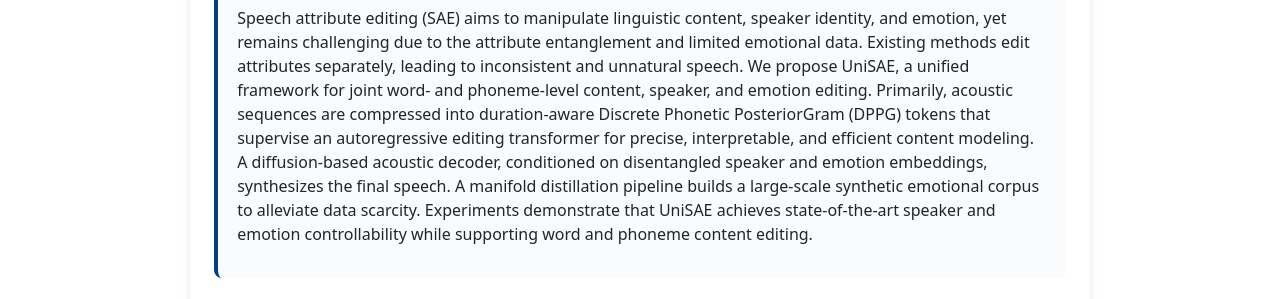
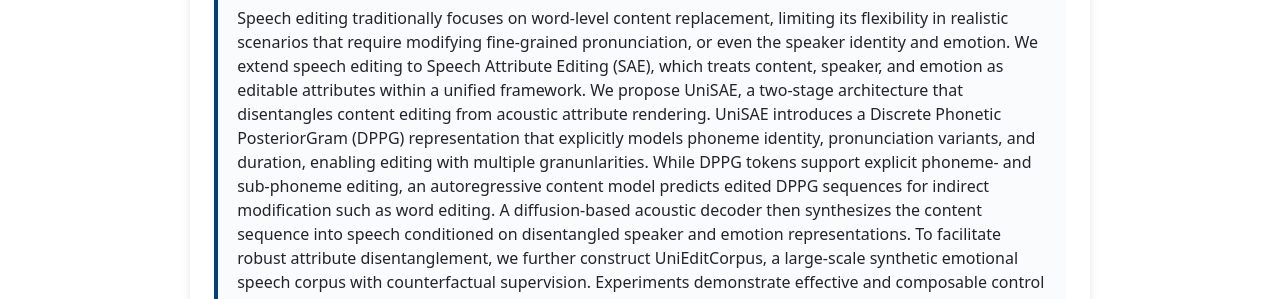
Before and after one commit to anonymous260213/mydemo, a plain HTML site: page index.html in a window 1280 px wide. Shown: the part 363-662 px from the top of the page. Drawn offline with nearby package versions, Linux system fonts and the light colour scheme.

Commit message:
Update index.html

```diff
--- a/index.html
+++ b/index.html
@@ -27,7 +27,7 @@ Low-Level Content <br> via Discrete Phonetic Posteriorgram Modelling </h1>
       <h2>Abstract</h2>
       <div class="abstract">
         <p>
-        Speech attribute editing (SAE) aims to manipulate linguistic content, speaker identity, and emotion, yet remains challenging due to the attribute entanglement and limited emotional data. Existing methods edit attributes separately, leading to inconsistent and unnatural speech. We propose UniSAE, a unified framework for joint word- and phoneme-level content, speaker, and emotion editing. Primarily, acoustic sequences are compressed into duration-aware Discrete Phonetic PosteriorGram (DPPG) tokens that supervise an autoregressive editing transformer for precise, interpretable, and efficient content modeling. A diffusion-based acoustic decoder, conditioned on disentangled speaker and emotion embeddings, synthesizes the final speech. A manifold distillation pipeline builds a large-scale synthetic emotional corpus to alleviate data scarcity. Experiments demonstrate that UniSAE achieves state-of-the-art speaker and emotion controllability while supporting word and phoneme content editing.
+        Speech editing traditionally focuses on word-level content replacement, limiting its flexibility in realistic scenarios that require modifying fine-grained pronunciation, or even the speaker identity and emotion. We extend speech editing to Speech Attribute Editing (SAE), which treats content, speaker, and emotion as editable attributes within a unified framework. We propose UniSAE, a two-stage architecture that disentangles content editing from acoustic attribute rendering. UniSAE introduces a Discrete Phonetic PosteriorGram (DPPG) representation that explicitly models phoneme identity, pronunciation variants, and duration, enabling editing with multiple granunlarities. While DPPG tokens support explicit phoneme- and sub-phoneme editing, an autoregressive content model predicts edited DPPG sequences for indirect modification such as word editing. A diffusion-based acoustic decoder then synthesizes the content sequence into speech conditioned on disentangled speaker and emotion representations. To facilitate robust attribute disentanglement, we further construct UniEditCorpus, a large-scale synthetic emotional speech corpus with counterfactual supervision. Experiments demonstrate effective and composable control of content, speaker identity, and emotion, while supporting fine-grained phonetic editing within a unified framework.
         </p>
       </div>
     </section>
```
